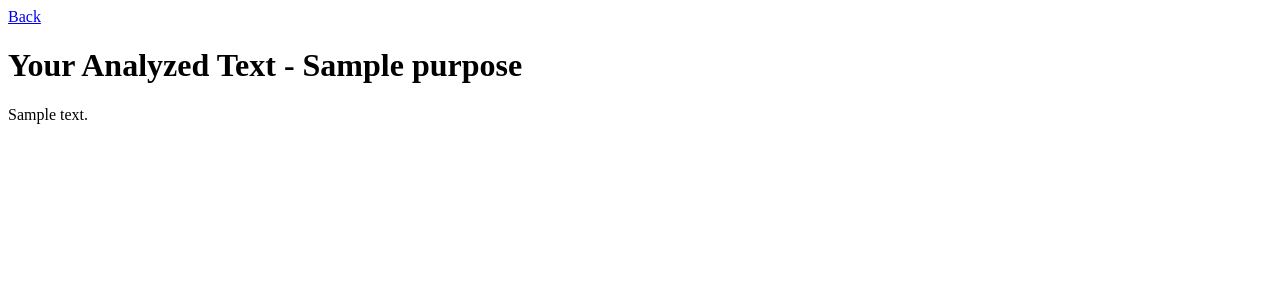
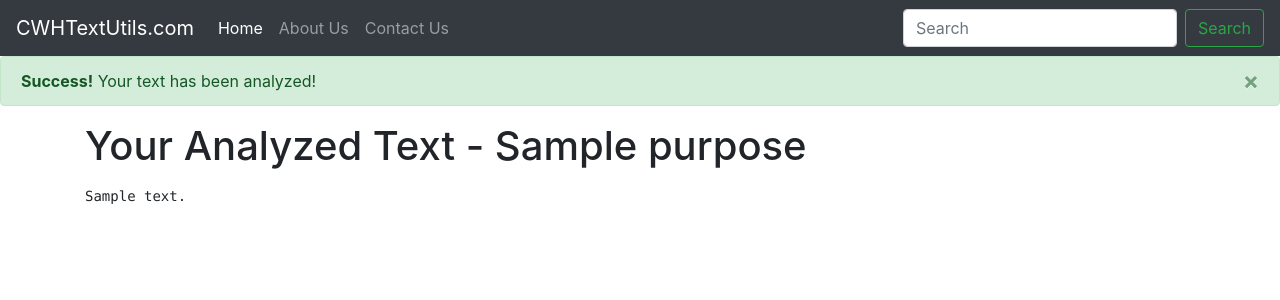
Before and after one commit to imronit2001/TextUtils-Django, a Django app: template textutils/templates/analyze.html in a window 1280 px wide. Shown: the top 300 px of the page. Run offline with Django 4.2, Linux system fonts and the light colour scheme; the template is opened without the code that fills it: most values are stand-ins (such as "Sample title", 1, 10 or a date in 2020); some libraries are stand-ins or nearby versions.

Commit message:
#15 Fixing Bugs In Our TextUtils Website

```diff
--- a/textutils/templates/analyze.html
+++ b/textutils/templates/analyze.html
@@ -1,20 +1,75 @@
-<!DOCTYPE html>
+<!doctype html>
 <html lang="en">
 
 <head>
-    <meta charset="UTF-8">
-    <meta http-equiv="X-UA-Compatible" content="IE=edge">
-    <meta name="viewport" content="width=device-width, initial-scale=1.0">
-    <title>Analyzing Your Text...</title>
+    <!-- Required meta tags -->
+    <meta charset="utf-8">
+    <meta name="viewport" content="width=device-width, initial-scale=1, shrink-to-fit=no">
+
+    <!-- Bootstrap CSS -->
+    <link rel="stylesheet" href="https://stackpath.bootstrapcdn.com/bootstrap/4.2.1/css/bootstrap.min.css"
+        integrity="sha384-GJzZqFGwb1QTTN6wy59ffF1BuGJpLSa9DkKMp0DgiMDm4iYMj70gZWKYbI706tWS" crossorigin="anonymous">
+
+    <title>CWH Text Utils</title>
 </head>
 
 <body>
-    <a href="/">Back</a>
-    <h1>Your Analyzed Text - {{ purpose }}</h1>
-    <p>
-        {{ analyzed_text }}
+    <nav class="navbar navbar-expand-lg navbar-dark bg-dark">
+        <a class="navbar-brand" href="#">CWHTextUtils.com</a>
+        <button class="navbar-toggler" type="button" data-toggle="collapse" data-target="#navbarNavDropdown"
+            aria-controls="navbarNavDropdown" aria-expanded="false" aria-label="Toggle navigation">
+            <span class="navbar-toggler-icon"></span>
+        </button>
+        <div class="collapse navbar-collapse" id="navbarNavDropdown">
+            <ul class="navbar-nav">
+                <li class="nav-item active">
+                    <a class="nav-link" href="/">Home <span class="sr-only">(current)</span></a>
+                </li>
+                <li class="nav-item">
+                    <a class="nav-link" href="#">About Us</a>
+                </li>
+                <li class="nav-item">
+                    <a class="nav-link" href="#">Contact Us</a>
+                </li>
 
-    </p>
+            </ul>
+        </div>
+        <form class="form-inline">
+            <input class="form-control mr-sm-2" type="search" placeholder="Search" aria-label="Search">
+            <button class="btn btn-outline-success my-2 my-sm-0" type="submit">Search</button>
+        </form>
+    </nav>
+
+
+    <div class="alert alert-success alert-dismissible fade show" role="alert">
+        <strong>Success!</strong> Your text has been analyzed!
+        <button type="button" class="close" data-dismiss="alert" aria-label="Close">
+            <span aria-hidden="true">×</span>
+        </button>
+    </div>
+
+
+    <div class="container">
+
+        <h1>Your Analyzed Text - {{ purpose }}</h1>
+        <p>
+        <pre>{{ analyzed_text }}</pre>
+
+        </p>
+    </div>
+
+
+    <!-- Optional JavaScript -->
+    <!-- jQuery first, then Popper.js, then Bootstrap JS -->
+    <script src="https://code.jquery.com/jquery-3.3.1.slim.min.js"
+        integrity="sha384-q8i/X+965DzO0rT7abK41JStQIAqVgRVzpbzo5smXKp4YfRvH+8abtTE1Pi6jizo"
+        crossorigin="anonymous"></script>
+    <script src="https://cdnjs.cloudflare.com/ajax/libs/popper.js/1.14.6/umd/popper.min.js"
+        integrity="sha384-wHAiFfRlMFy6i5SRaxvfOCifBUQy1xHdJ/yoi7FRNXMRBu5WHdZYu1hA6ZOblgut"
+        crossorigin="anonymous"></script>
+    <script src="https://stackpath.bootstrapcdn.com/bootstrap/4.2.1/js/bootstrap.min.js"
+        integrity="sha384-B0UglyR+jN6CkvvICOB2joaf5I4l3gm9GU6Hc1og6Ls7i6U/mkkaduKaBhlAXv9k"
+        crossorigin="anonymous"></script>
 </body>
 
 </html>
```
